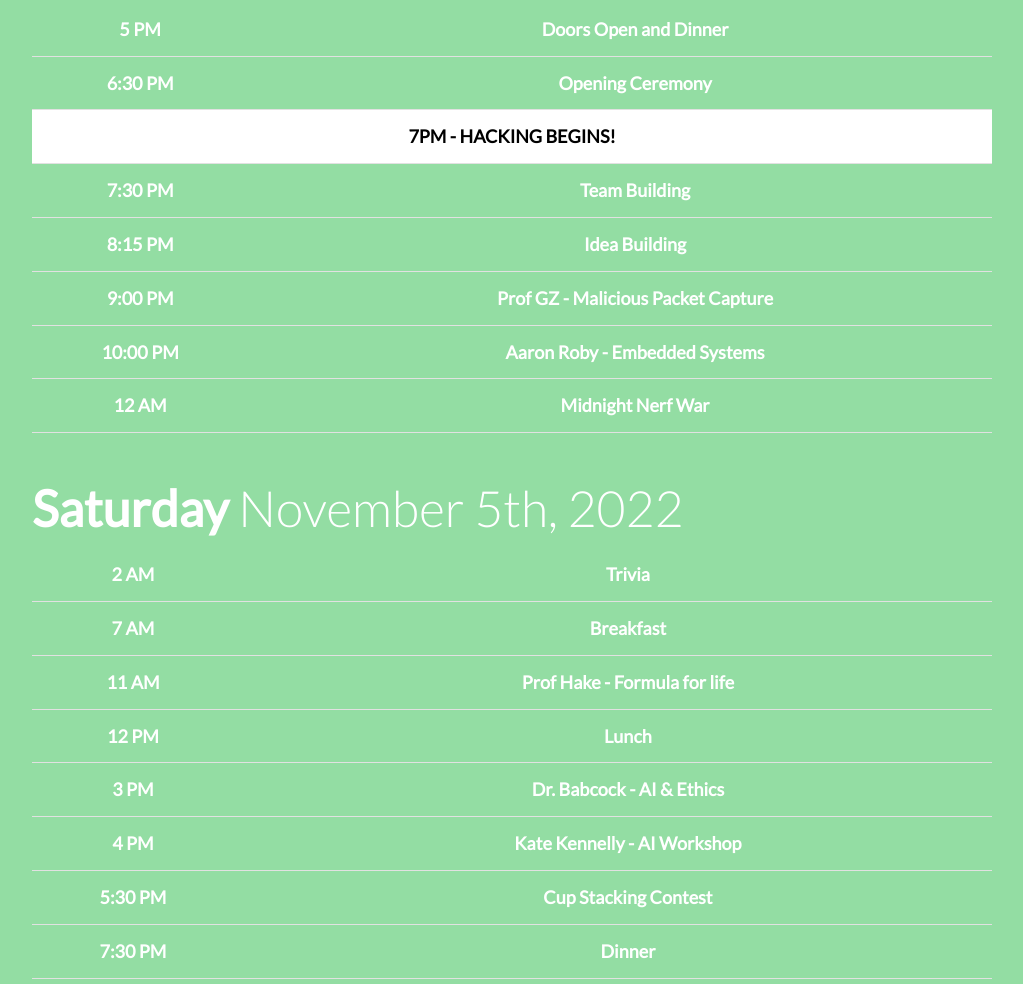
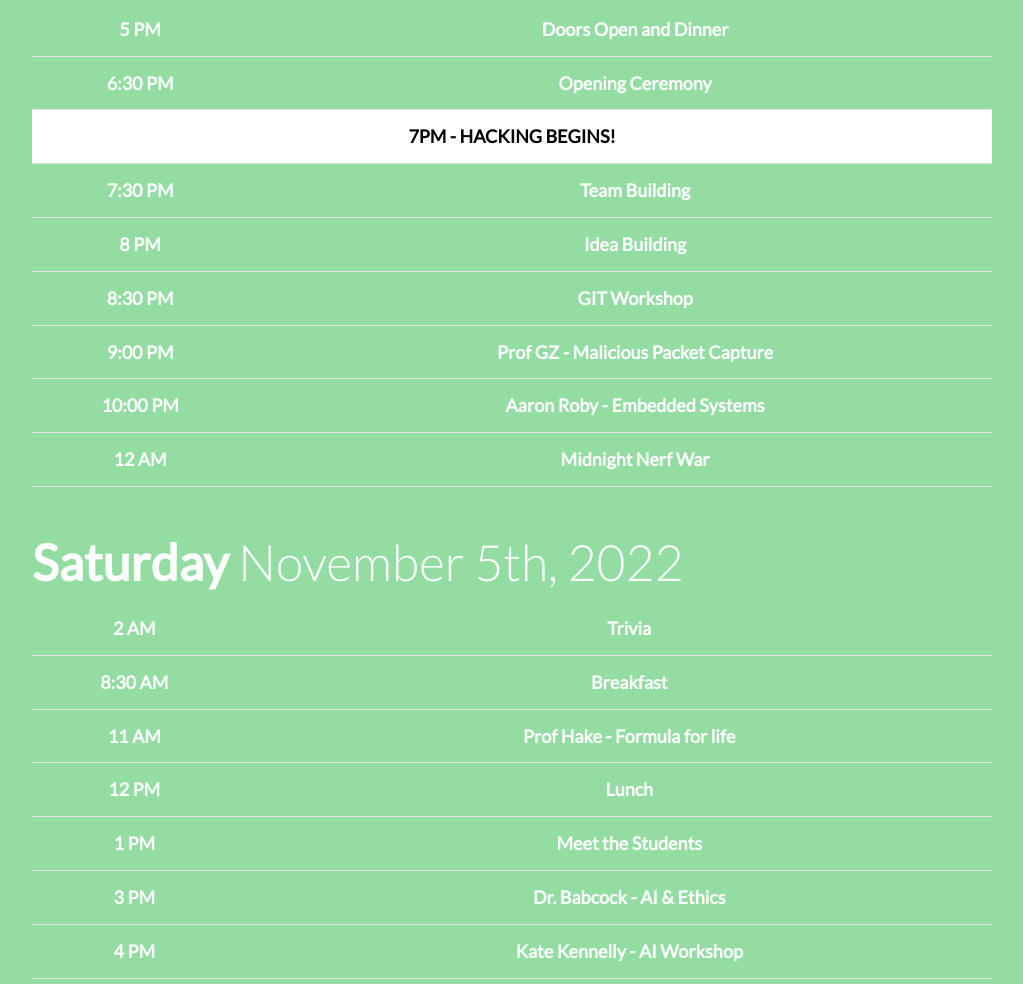
Before and after one commit to YCPHacks/ycpHacksSite, a plain HTML site: page ycphacks.io/public_html/index.html in a window 1280 px wide. Shown: the part 2637-3621 px from the top of the page, without its empty margins (128-1151 px from the left). Drawn offline with Linux system fonts and the light colour scheme; a script that the page names is missing; files whose address does not match are found by name; a web font is replaced by a local one.

Commit message:
Made schedcule changes

```diff
--- a/ycphacks.io/public_html/index.html
+++ b/ycphacks.io/public_html/index.html
@@ -130,8 +130,12 @@
 			<th>Team Building</th>
 		</tr>
 		<tr>
-			<th scope="row">8:15 PM</th>
+			<th scope="row">8 PM</th>
 			<th>Idea Building</th>
+		</tr>
+		<tr>
+			<th scope="row">8:30 PM</th>
+			<th>GIT Workshop</th>
 		</tr>
 		<tr>
 			<th scope="row">9:00 PM</th>
@@ -157,7 +161,7 @@
 			<th>Trivia</th>
 		</tr>
 		<tr>
-			<th scope="row">7 AM</th>
+			<th scope="row">8:30 AM</th>
 			<th>Breakfast</th>
 		</tr>
 		<tr>
@@ -169,6 +173,10 @@
 			<th>Lunch</th>
 		</tr>
 		<tr>
+			<th scope="row">1 PM</th>
+			<th>Meet the Students</th>
+		</tr>
+		<tr>
 			<th scope="row">3 PM</th>
 			<th>Dr. Babcock - AI & Ethics</th>
 		</tr>
@@ -177,7 +185,7 @@
 			<th>Kate Kennelly - AI Workshop</th>
 		</tr>
 		<tr>
-		<th scope="row">5:30 PM</th>
+		<th scope="row">6 PM</th>
 			<th>Cup Stacking Contest</th>
 		</tr>
 		<tr>
@@ -204,7 +212,7 @@
 			<th>Daylight Savings Event</th>
 		</tr>
 		<tr>
-			<th scope="row">7 AM</th>
+			<th scope="row">8:30 AM</th>
 			<th>Breakfast</th>
 		</tr>
 		<tr>
@@ -383,7 +391,7 @@
 
 			<p>Create a hack using any Google Cloud service in order to be entered into the Google Hack category.</br></p>
 
-			<h3>Graham Center for Collaborative Innovation Hack</h3>
+			<h3>Graham Center for Collaborative Innovation Category</h3>
 
 			<p>The Graham Center for Collaborative Innovation is sponsoring a $500 prize for the group Hack that best illustrates the power and processes of collaborative thinking.  That can be illustrated by:
 				</br></br>1) a team of individuals that features--and takes into account--diverse disciplines, cultures, genders, etc in its work in ways that improve the product.
```
